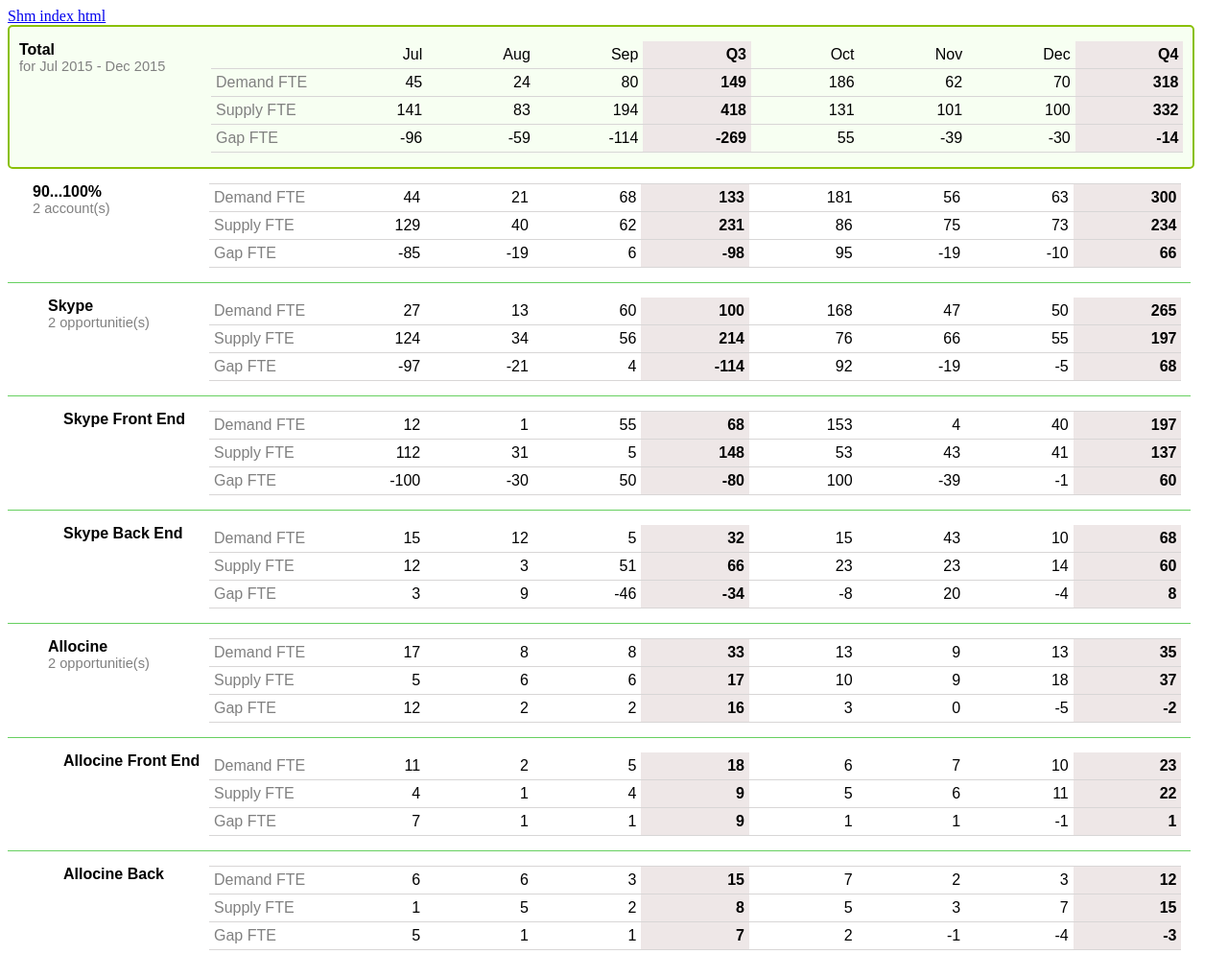
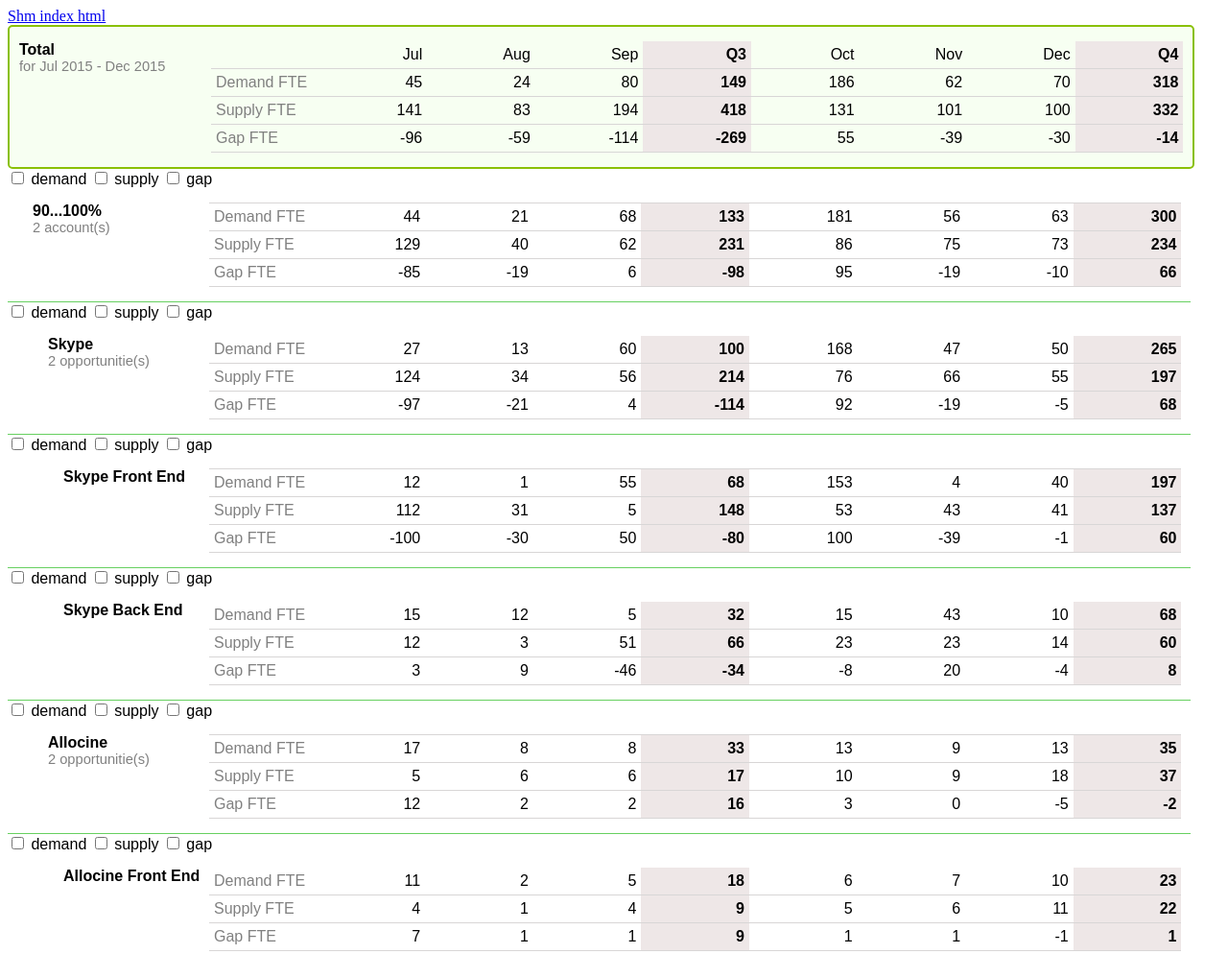
Before and after one commit to trickbz/kovs, a plain HTML site: page knockout/index.html in a window 1280 px wide. Shown: the top 994 px of the page at 96% size. Drawn offline with Linux system fonts and the light colour scheme.

Commit message:
refactor metrics to objecst, wrongly added to Node object and template, need to refactor

```diff
--- a/knockout/index.html
+++ b/knockout/index.html
@@ -72,6 +72,11 @@
     <div data-bind="template: { name: 'treeNode1', foreach: result1 }" class="templateDiv"></div>
 
     <script type="text/html" id="treeNode1">
+
+        <div class="visibilityCheckboxesContainer" data-bind="foreach: $parent.metrics">
+            <label><input type="checkbox" /> <span data-bind="text: name"></span></label>
+        </div>
+
         <div class="group-row" data-bind="css: { totalsDiv: level() == 0 }">
             <div class="group-panel">
                 <div data-bind="style: { marginLeft: (level()) * 1 + 'em' }">
@@ -104,7 +109,12 @@
 
     <script type="text/javascript">
 
-        //var ops = new RevenueForecastCtrl().getData(6);
+        function Metric(name, isVisible) {
+            var self = this;
+            self.name = name;
+            self.isVisible = ko.observable(isVisible || true);
+            self.switchVisibility = function () { self.isVisible(!isVisible()); }
+        }
 
         function Node(name, level, children, demand, supply) {
             var self = this;
@@ -137,12 +147,17 @@
                 return resultArray;
             }
 
+            self.metrics = ko.observableArray([
+                new Metric("demand"),
+                new Metric("supply"),
+                new Metric("gap")
+            ]);
+
             self.table = ko.computed(function () {
-                var metrics = ["demand", "supply", "gap"];
                 var metricNames = ["Demand FTE", "Supply FTE", "Gap FTE"];
                 var resultMetrics = [];
-                for (var i = 0; i < metrics.length; i++) {
-                    var metricName = metrics[i];
+                for (var i = 0; i < self.metrics().length; i++) {
+                    var metricName = self.metrics()[i].name;
                     var metricComptutedValues = [0, 0, 0, 0, 0, 0];
                     metricComptutedValues = self.SumRootChidlrenArrays(self, metricComptutedValues, metricName);
                     resultMetrics.push({ name: metricNames[i], values: metricComptutedValues });
@@ -156,6 +171,8 @@
             });
             self.isLeaf = !self.children.length;
         }
+
+
 
         var data1 = [
             new Node("Total", 0, [
```
